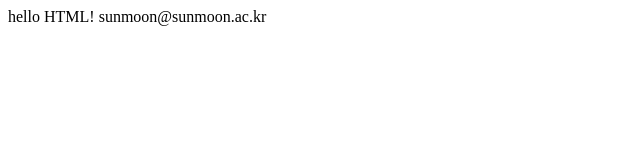
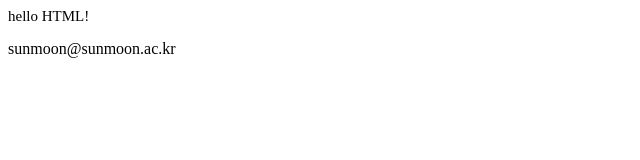
Before and after one commit to jangboseung/opensw, a plain HTML site: page index.html in a window 1280 px wide. Shown: the whole page, without its empty margins (0-640 px from the left). Drawn offline with Linux system fonts and the light colour scheme.

Commit message:
Modify index.html

```diff
--- a/index.html
+++ b/index.html
@@ -1,6 +1,11 @@
 <html>
 	<body>
-	    hello HTML!
-	    sunmoon@sunmoon.ac.kr
+		<P>hello HTML!</P>
+		<cod>sunmoon@sunmoon.ac.kr
 	<body>
+        <style>
+          p{
+		  font-size: 15px;
+	  }
+	</style>
 </html>
```
